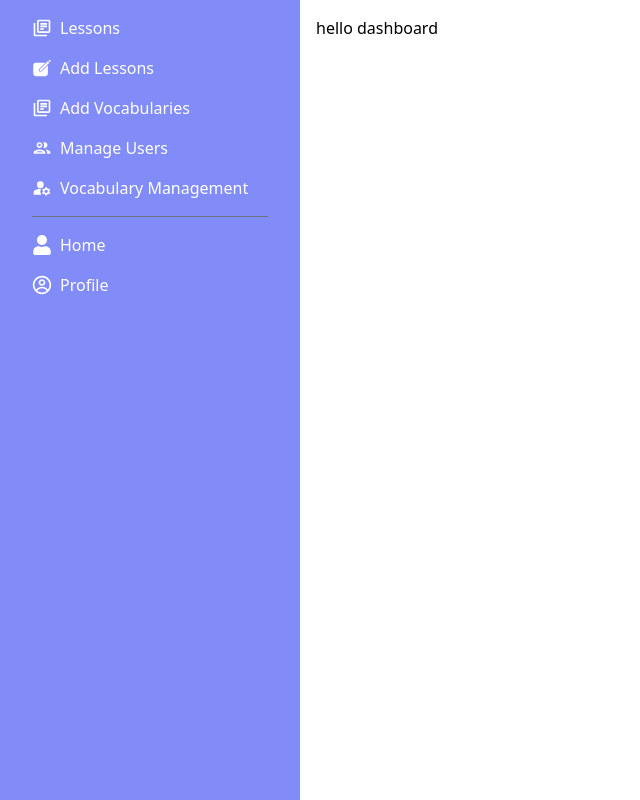
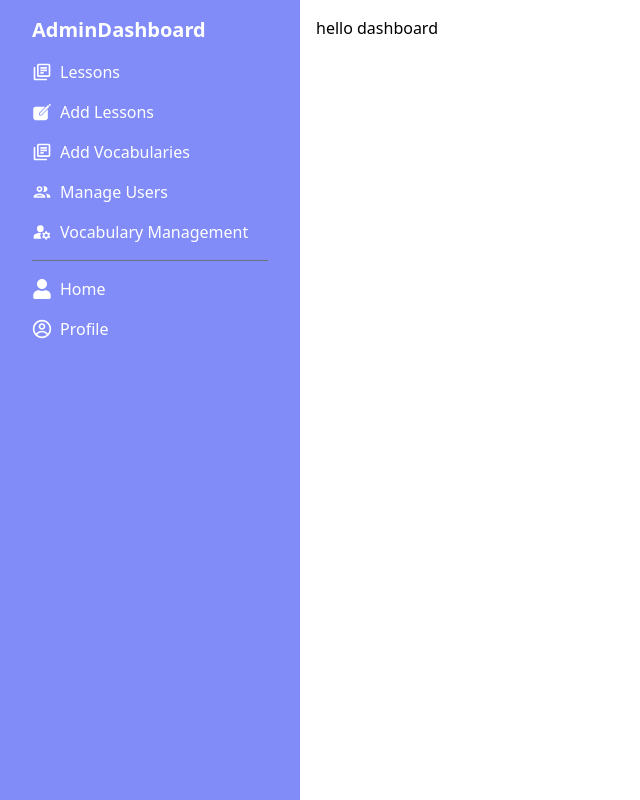
Before and after one commit to sabbir-hossen66/japanees-Client, a React (Vite) app: page /dashboard in a window 1280 px wide. Shown: the whole page, without its empty margins (0-640 px from the left). Built offline with nearby package versions, Linux system fonts and the light colour scheme; no server answers.

Commit message:
added customize admin dashboard

```diff
--- a/src/Shared/DashboardNavbar.jsx
+++ b/src/Shared/DashboardNavbar.jsx
@@ -3,12 +3,11 @@ import { CgProfile } from 'react-icons/cg';
 import { FaUser } from 'react-icons/fa';
 import { IoIosCreate, IoMdSettings } from 'react-icons/io';
 import { FiMenu, FiX } from 'react-icons/fi';
-import { RiAdminFill } from 'react-icons/ri';
 import { MdOutlineLibraryBooks, MdOutlineGroup, MdManageAccounts } from 'react-icons/md';
 import { Link } from 'react-router-dom';
 
 const DashboardNavbar = () => {
-  const isAdmin = true; // Set this dynamically based on user role
+  const isAdmin = true; // Dynamically set this based on user role
   const [isMobileMenuOpen, setIsMobileMenuOpen] = useState(false);
 
   const toggleMobileMenu = () => {
@@ -82,26 +81,26 @@ const DashboardNavbar = () => {
           <div>
             {/* Desktop Menu */}
             <div className="space-y-4 hidden lg:block">
-              {/* Admin/User Links */}
+              {/* Display Dashboard type */}
+              <div className="font-bold text-xl mb-4">
+                {isAdmin ? 'AdminDashboard' : 'UserDashboard'}
+              </div>
+
               {isAdmin ? adminLinks : userLinks}
-
-              {/* Divider */}
               <hr className="border-gray-500 my-2" />
-
-              {/* Common Links */}
               {commonLinks}
             </div>
 
             {/* Mobile Menu */}
             <div className={`lg:hidden ${isMobileMenuOpen ? 'block' : 'hidden'}`}>
-              <div className="space-y-4 py-4">
-                {/* Admin/User Links */}
+              <div className="space-y-4">
+                {/* Display Dashboard type */}
+                <div className="font-bold text-xl mb-4">
+                  {isAdmin ? 'AdminDashboard' : 'UserDashboard'}
+                </div>
+
                 {isAdmin ? adminLinks : userLinks}
-
-                {/* Divider */}
                 <hr className="border-gray-500 my-2" />
-
-                {/* Common Links */}
                 {commonLinks}
               </div>
             </div>
```
